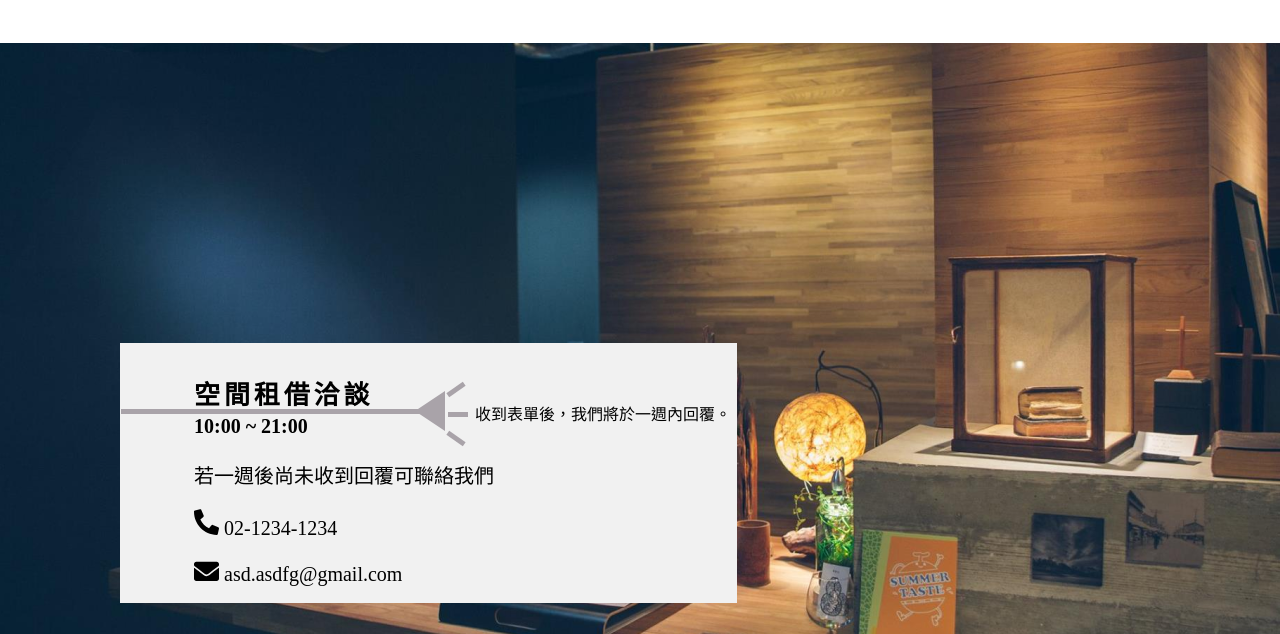
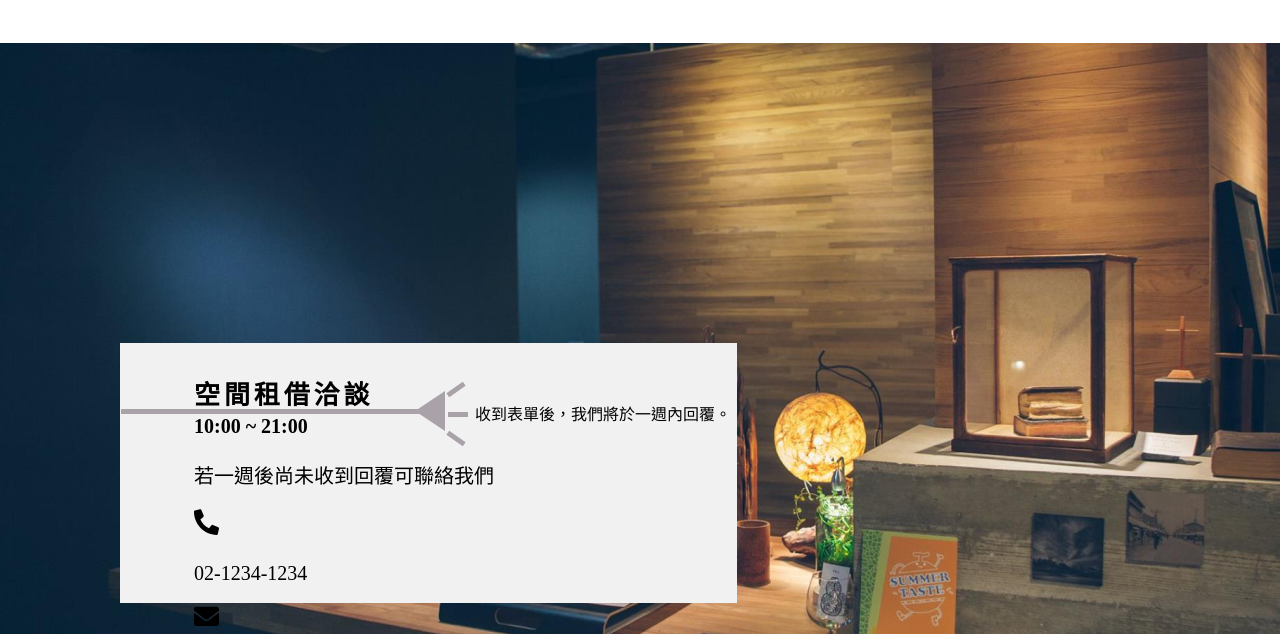
Before and after one commit to jiangxinyue315/work1, a plain HTML site: page space.html in a window 1280 px wide. Shown: the part 157-791 px from the top of the page. Drawn offline with Linux system fonts and the light colour scheme.

Commit message:
spaceicon

```diff
--- a/space.html
+++ b/space.html
@@ -72,8 +72,10 @@
           <p class="h3-3">10:00 ~ 21:00</p>
           <div class="h3-456">
             <p class="h3-4">若一週後尚未收到回覆可聯絡我們</p>
-            <p class="h3-5"><img src="./images/space/phone.svg" alt="vector_phone"> 02-1234-1234</p>
-            <p class="h3-6"><img src="./images/space/email.svg" alt="vector_email"> asd.asdfg@gmail.com</p>
+            <img src="./images/space/phone.svg" alt="vector_phone">
+            <p class="h3-5"> 02-1234-1234</p>
+            <img src="./images/space/email.svg" alt="vector_email">
+            <p class="h3-6"> asd.asdfg@gmail.com</p>
           </div>
         </div>
         <button type="button" name="button" id="button_toform">空間租借表單</button>
```
